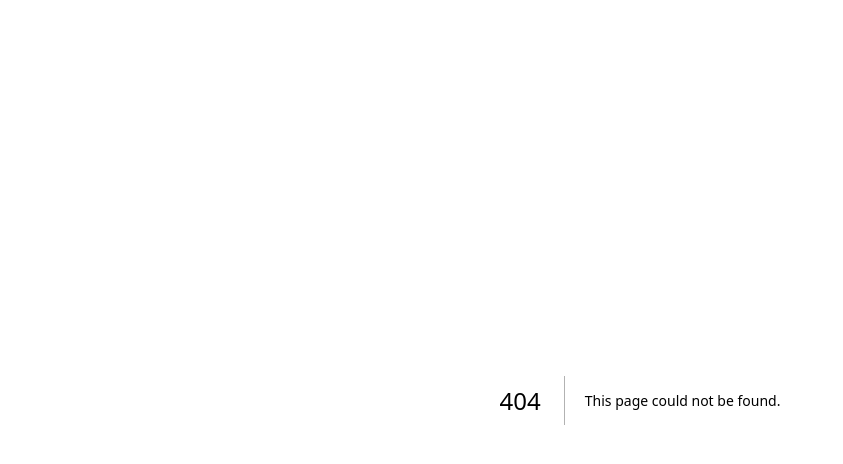
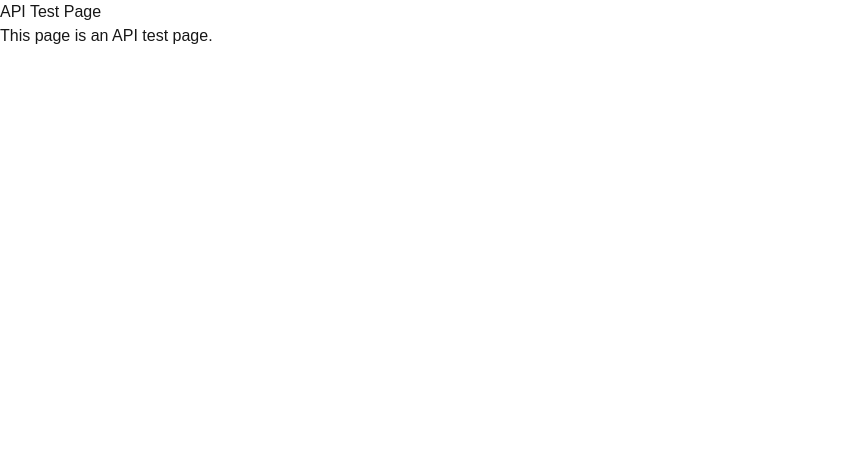
Before and after one commit to ECStudy/delivery-mate, a Next.js app: page /api-test-page in a window 1280 px wide. Before the commit this address had no page. Shown: the top 464 px of the page, without its empty margins (0-843 px from the left). Built offline with nearby package versions, Linux system fonts and the light colour scheme.

Commit message:
make test api route handler

```diff
--- /dev/null
+++ b/src/app/api-test-page/page.tsx
@@ -0,0 +1,20 @@
+'use client';
+
+import useSwr from 'swr';
+
+const fetcher = (url: string) => fetch(url).then((res) => res.json());
+
+export default function APITestPage() {
+  const { data, error } = useSwr('/api/status', fetcher);
+
+  console.log('data:', data);
+
+  if (error) return <div>Failed to load</div>;
+  if (!data) return <div>Loading...</div>;
+  return (
+    <div>
+      <h1>API Test Page</h1>
+      <p>This page is an API test page.</p>
+    </div>
+  );
+}
--- /dev/null
+++ b/src/app/api/status/route.ts
@@ -0,0 +1,5 @@
+import { NextResponse } from 'next/server';
+
+export async function GET(req: Request) {
+  return NextResponse.json({ status: 'OK' }, { status: 200 });
+}
```
